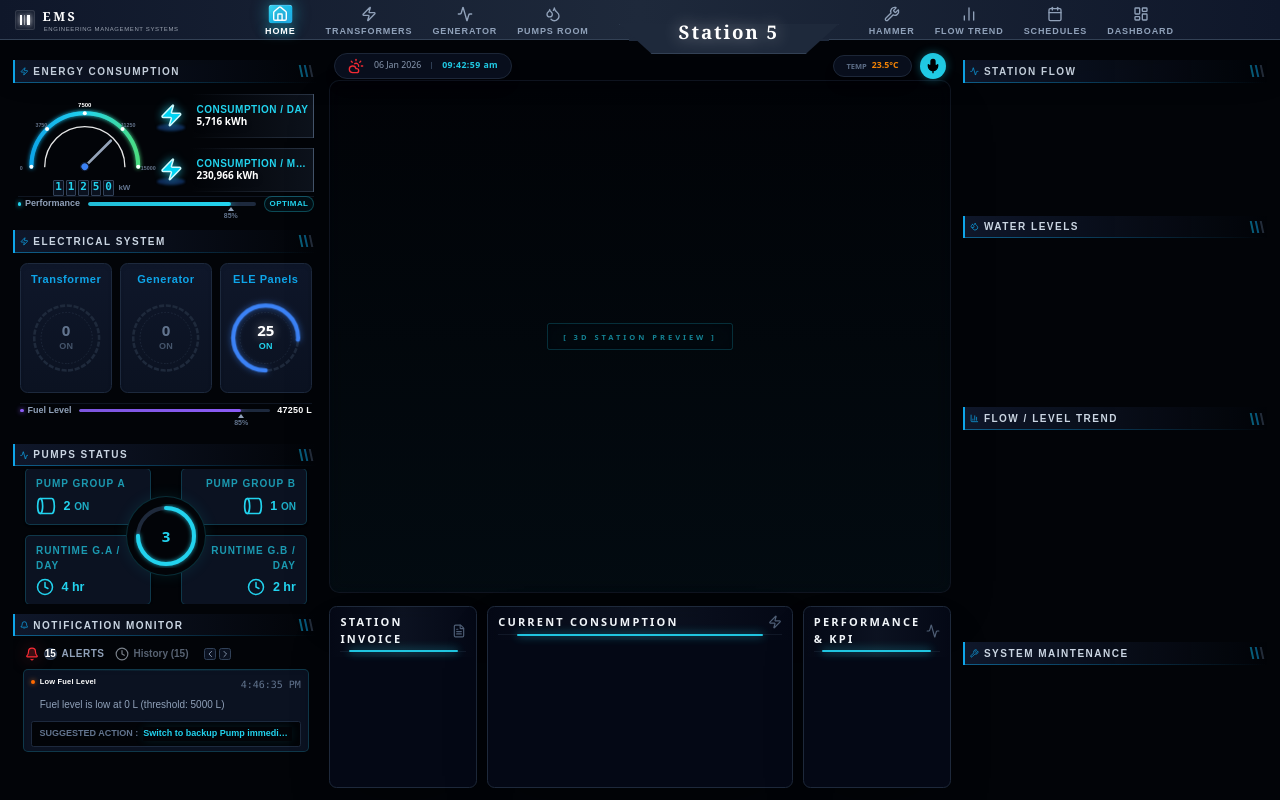
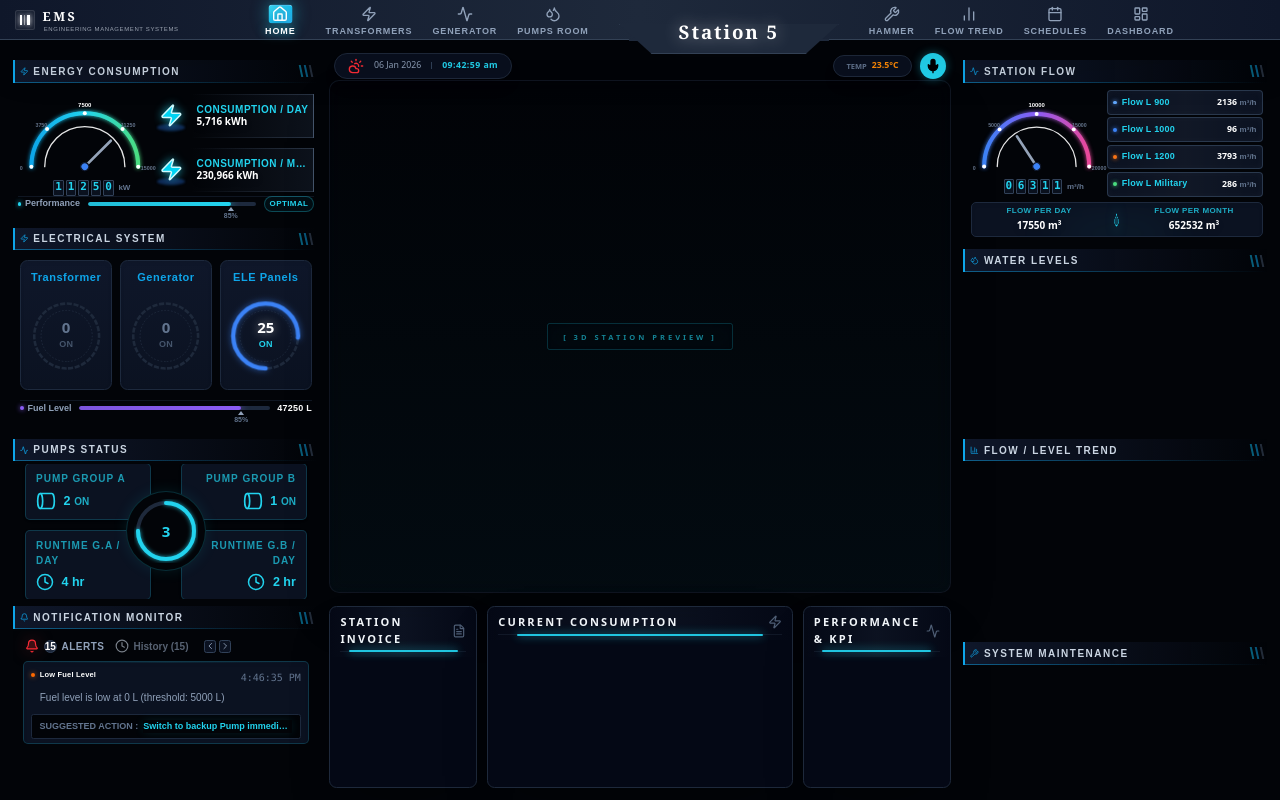
Before and after one commit to serafy0/station-dashboard, a Next.js app: page / in a window 1280 px wide. Built offline with nearby package versions, Linux system fonts and the light colour scheme.

Commit message:
Add Station Flow Panel

```diff
--- a/src/app/page.tsx
+++ b/src/app/page.tsx
@@ -7,6 +7,7 @@ import { EnergyConsumption } from "@/components/dashboard/EnergyConsumption";
 import { ElectricalSystem } from "@/components/dashboard/ElectricalSystem";
 import { PumpsStatus } from "@/components/dashboard/PumpsStatus";
 import { NotificationMonitor } from "@/components/dashboard/NotificationMonitor";
+import { StationFlow } from "@/components/dashboard/StationFlow";
 
 export default function Home() {
   return (
@@ -19,7 +20,7 @@ export default function Home() {
 
           <div className="flex-1 grid grid-cols-12 gap-5 p-5 min-h-0 pt-8 relative z-10">
 
-            <div className="col-span-3 flex flex-col gap-4 h-full">
+            <div className="col-span-3 flex flex-col gap-3 h-full">
               <SideTechPanel title="Energy Consumption" icon={Zap} className="h-[22%]">
                 <EnergyConsumption />
               </SideTechPanel>
@@ -70,8 +71,10 @@ export default function Home() {
               </div>
             </div>
 
-            <div className="col-span-3 flex flex-col gap-4 h-full">
-              <SideTechPanel title="Station Flow" icon={Activity} className="h-[20%]" />
+            <div className="col-span-3 flex flex-col gap-3 h-full">
+              <SideTechPanel title="Station Flow" icon={Activity} className="h-[25%]">
+                 <StationFlow />
+              </SideTechPanel>
               <SideTechPanel title="Water Levels" icon={Droplets} className="h-[25%]" />
               <SideTechPanel title="Flow / Level Trend" icon={BarChart3} className="flex-1" />
               <SideTechPanel title="System Maintenance" icon={Wrench} className="h-[20%]" />
--- /dev/null
+++ b/src/components/dashboard/StationFlow.tsx
@@ -0,0 +1,113 @@
+"use client";
+
+import { Droplet } from "lucide-react";
+import { Gauge } from "@/components/ui/Gauge";
+import { motion } from "framer-motion";
+
+const FLOW_ITEMS = [
+  { label: "Flow L 900", value: "2136", unit: "m³/h", color: "#60a5fa" },
+  { label: "Flow L 1000", value: "96", unit: "m³/h", color: "#3b82f6" },
+  { label: "Flow L 1200", value: "3793", unit: "m³/h", color: "#f97316" },
+  { label: "Flow L Military", value: "286", unit: "m³/h", color: "#4ade80" }
+];
+
+export function StationFlow() {
+  return (
+    <div className="w-full h-full flex flex-col p-2 gap-2 select-none">
+
+      <div className="flex-1 flex gap-2 min-h-0">
+
+        <div className="w-[45%] h-full relative pt-1 flex flex-col">
+          <Gauge
+            value={6311}
+            max={20000}
+            unit="m³/h"
+            ticks={[0, 5000, 10000, 15000, 20000]}
+            colors={{
+                start: "#3b82f6",
+                mid: "#8b5cf6",
+                end: "#ec4899",
+                text: "#22d3ee"
+            }}
+          />
+        </div>
+
+        <div className="flex-1 flex flex-col justify-between h-full gap-1">
+          {FLOW_ITEMS.map((item, index) => (
+            <div
+                key={index}
+                className="flex-1 flex items-center justify-between px-2 rounded-[4px] bg-[#0b1221] border border-slate-700/80 shadow-[inset_0_0_8px_rgba(255,255,255,0.03)] relative overflow-hidden"
+            >
+               <div className="absolute inset-0 bg-gradient-to-r from-transparent via-white/5 to-transparent opacity-50 pointer-events-none" />
+
+               <div className="flex items-center gap-2 relative z-10">
+                  <div
+                    className="w-1.5 h-1.5 rounded-full shrink-0 shadow-[0_0_4px_currentColor]"
+                    style={{ backgroundColor: item.color, color: item.color }}
+                  />
+                  <span className="text-[9px] font-bold text-[#22d3ee] tracking-wide truncate">
+                    {item.label}
+                  </span>
+               </div>
+
+               <div className="flex items-baseline gap-1 shrink-0 relative z-10">
+                  <span className="text-xs xl:text-sm font-bold text-white font-sans tabular-nums">
+                    {item.value}
+                  </span>
+                  <span className="text-[8px] text-slate-500 font-bold">
+                    {item.unit}
+                  </span>
+               </div>
+            </div>
+          ))}
+        </div>
+      </div>
+
+      <div className="h-[24%] min-h-[35px] bg-[#0b1221] border border-slate-800 rounded-lg flex items-center relative overflow-hidden shadow-inner shrink-0">
+
+         <div className="absolute bottom-[-10px] left-1/2 -translate-x-1/2 w-[40%] h-[20px] bg-[#22d3ee]/10 blur-xl rounded-full" />
+
+         <div className="flex-1 flex flex-col items-center justify-center gap-[1px] z-10">
+            <span className="text-[8px] font-bold text-[#22d3ee] uppercase tracking-wider opacity-80">
+                Flow per Day
+            </span>
+            <span className="text-sm xl:text-base font-bold text-white font-sans drop-shadow-md">
+                17550 m³
+            </span>
+         </div>
+
+         <div className="flex items-center h-[60%] px-1">
+
+             <div className="relative flex items-center justify-center">
+                 <motion.div
+                    animate={{ rotateY: 360 }}
+                    transition={{
+                        duration: 3,
+                        repeat: Infinity,
+                        ease: "linear"
+                    }}
+                    style={{ transformStyle: "preserve-3d" }}
+                 >
+                     <Droplet
+                        className="w-6 h-6 text-[#22d3ee] fill-[#22d3ee]/20 drop-shadow-[0_0_10px_rgba(34,211,238,0.6)]"
+                        strokeWidth={1.5}
+                     />
+                 </motion.div>
+             </div>
+
+         </div>
+
+         <div className="flex-1 flex flex-col items-center justify-center gap-[1px] z-10">
+            <span className="text-[8px] font-bold text-[#22d3ee] uppercase tracking-wider opacity-80">
+                Flow per Month
+            </span>
+            <span className="text-sm xl:text-base font-bold text-white font-sans drop-shadow-md">
+                652532 m³
+            </span>
+         </div>
+
+      </div>
+
+    </div>
+  );
+}
```
